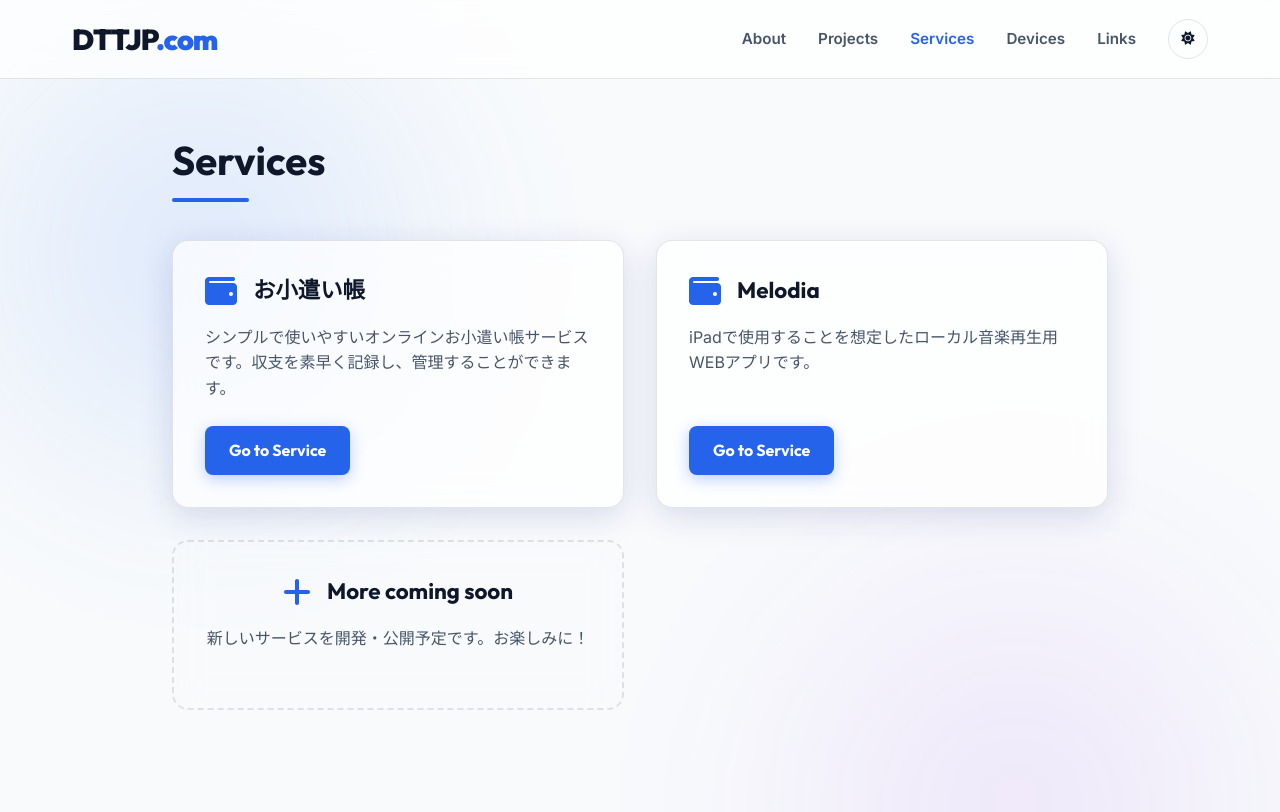
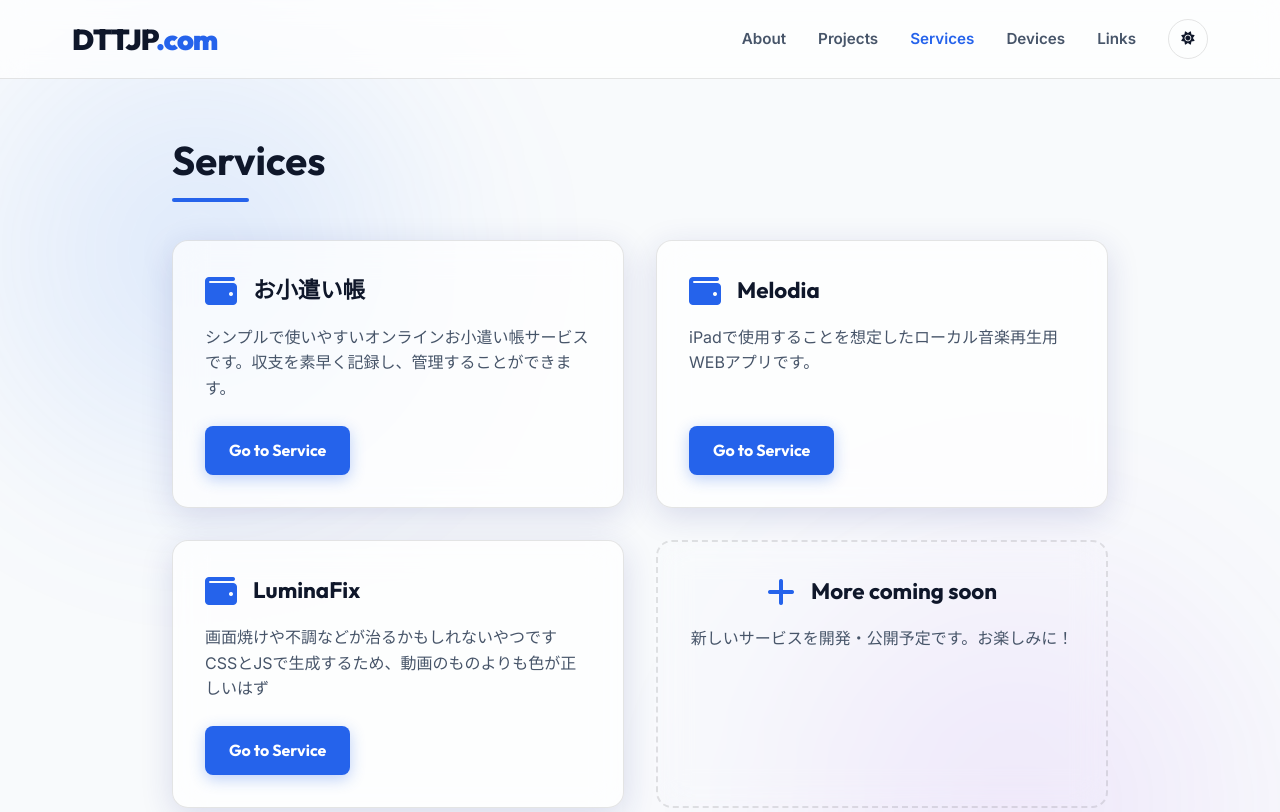
Before and after one commit to DTT-JP/DTT-Top, a plain HTML site: page services.html in a window 1280 px wide. Shown: the top 812 px of the page. Drawn offline with Linux system fonts and the light colour scheme.

Commit message:
Add LuminaFix service card to services.html

```diff
--- a/services.html
+++ b/services.html
@@ -74,6 +74,19 @@
                     <a href="https://melodia.dttjp.com/" target="_blank" class="btn btn-primary">Go to Service</a>
                 </div>
             </article>
+            <!-- Service Card -->
+            <article class="glass-card project-card reveal-item">
+                <div class="project-header">
+                    <i class="fas fa-wallet project-icon"></i>
+                    <h3>LuminaFix</h3>
+                </div>
+                <div class="project-body">
+                    <p>画面焼けや不調などが治るかもしれないやつです　CSSとJSで生成するため、動画のものよりも色が正しいはず</p>
+                </div>
+                <div class="project-footer">
+                    <a href="https://luminafix.dttjp.com/" target="_blank" class="btn btn-primary">Go to Service</a>
+                </div>
+            </article>
 
             <!-- Future Service Placeholder -->
              <article class="glass-card project-card dashed">
```
